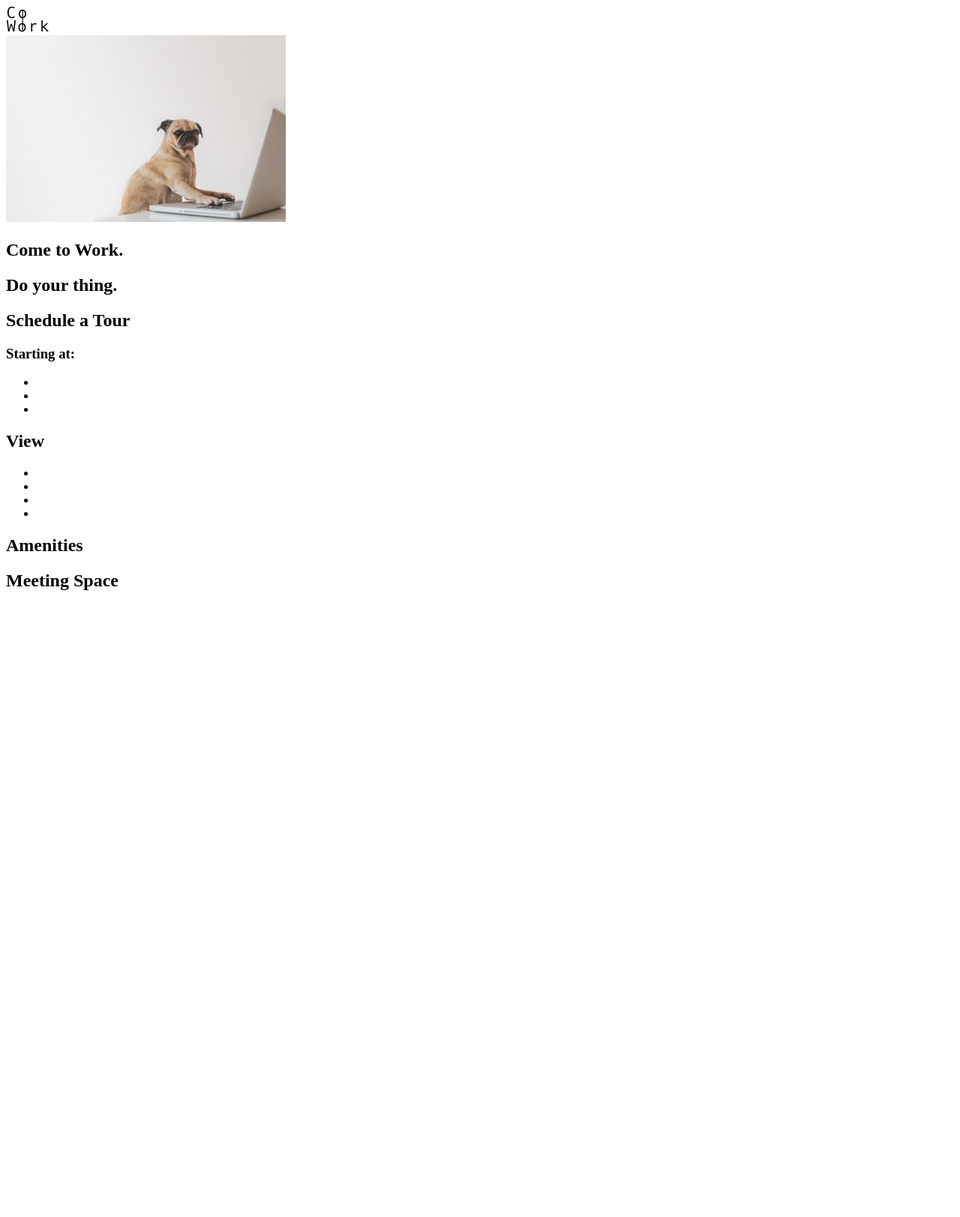
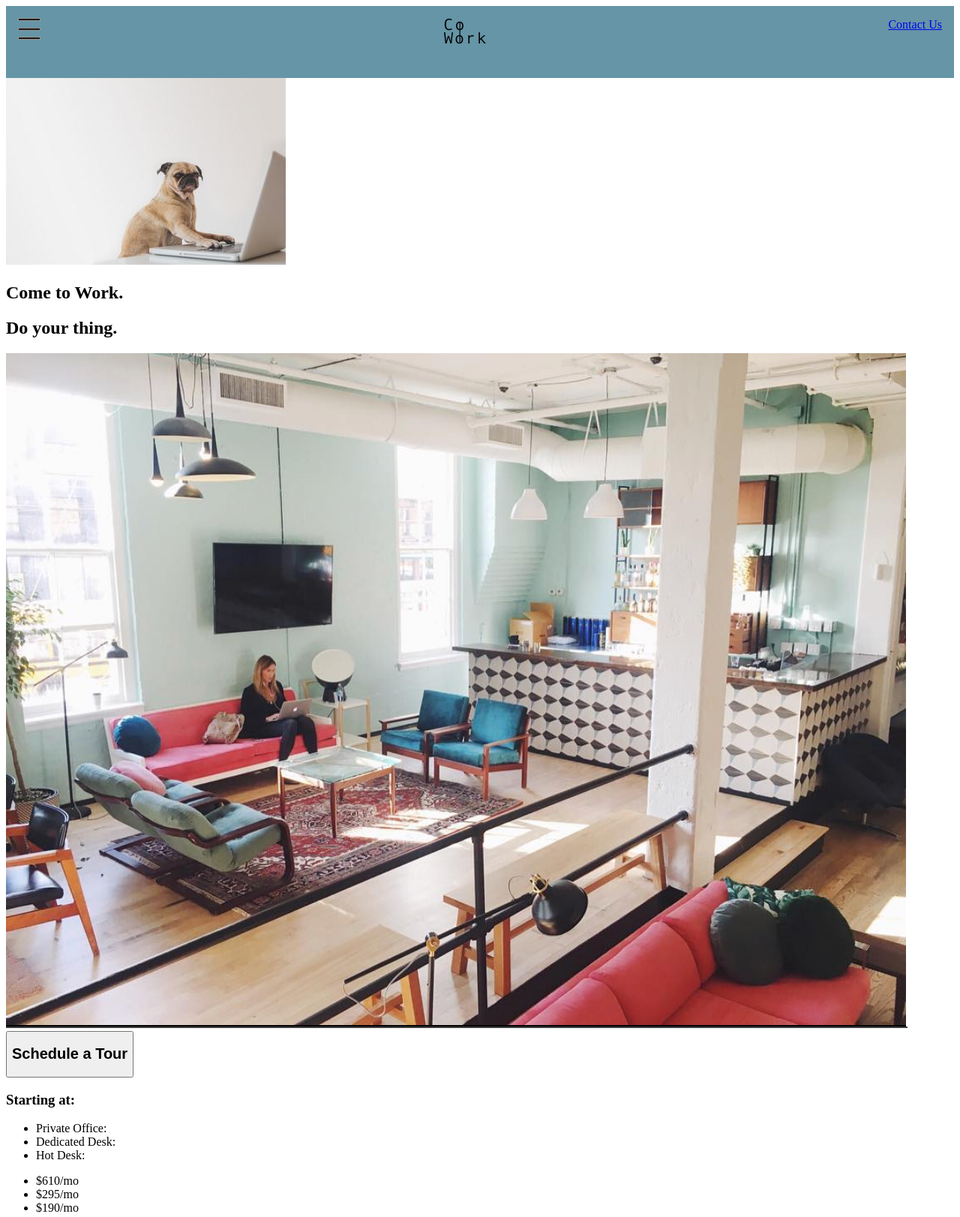
Before and after one commit to JSoifer/Co-working-startup, a website built with webpack: page src/index.html in a window 1280 px wide. Shown: the top 1623 px of the page at 75% size. Before the commit the page ends 808 px from the top, so only its background shows below. Built offline with nearby package versions, Linux system fonts and the light colour scheme.

Commit message:
add sass variables and style header layout - recommiting after not being in correct directory

```diff
--- a/src/index.html
+++ b/src/index.html
@@ -6,12 +6,14 @@
   </head>
   <body>
     <div class="header">
+      <div class="menu">
+        <img src="assets/images/hamburger.png" alt="menu">
+      </div>
       <div class="logo">
         <img src="assets/images/logo.png" alt="logo">
       </div>
-      <div class="menu">
-      </div>
       <div class="contact">
+        <a href="#">Contact Us</a>
       </div>
     </div>
     <div class="body-wrapper">
@@ -22,49 +24,76 @@
         <img class="image"
             src="assets/images/business-pug.jpg"
             alt="pug">
-
         <h2>Come to Work.</h2>
         <h2>Do your thing.</h2>
       </div>
+      <div class="div-bar">
+      </div>
       <div class="section section-2">
-
+        <img class="image" src="assets/images/client-photo.png" alt="bar area">
         <div class="button">
+          <button type="button" name="button">
           <h2>Schedule a Tour</h2>
+          </button>
         </div>
+      </div>
+      <div class="div-bar">
       </div>
       <div class="section section-3">
         <div class="text-container">
         <h3>Starting at:</h3>
         <ul>
-          <li></li>
-          <li></li>
-          <li></li>
+          <li>Private Office:</li>
+          <li>Dedicated Desk:</li>
+          <li>Hot Desk:</li>
+        </ul>
+        <ul>
+          <li>$610/mo</li>
+          <li>$295/mo</li>
+          <li>$190/mo</li>
         </ul>
       </div>
         <div class="button">
+          <button type="button" name="button">
           <h2>View</h2>
+          </button>
         </div>
       </div>
+      <div class="div-bar">
+      </div>
       <div class="section section-4">
+        <img class="image" src="assets/images/writing.jpg" alt="writing desk">
 
         <ul>
-          <li></li>
-          <li></li>
-          <li></li>
-          <li></li>
+          <li>High Speed Internet</li>
+          <li>Printing / Faxing</li>
+          <li>Coffee  Tea  Bar</li>
+          <li>Events and Activities</li>
         </ul>
         <div class="button">
+          <button type="button" name="button">
           <h2>Amenities</h2>
+          </button>
         </div>
       </div>
+      <div class="div-bar">
+      </div>
       <div class="section section-5">
+        <img class="image" src="assets/images/meeting.jpg" alt="meeting table">
 
         <div class="button">
+          <button type="button" name="button">
           <h2>Meeting Space</h2>
+          </button>
         </div>
+      </div>
+      <div class="div-bar">
       </div>
     </div>
     <div class="footer">
+      <button type="button" name="button">
+        <p>Back</p>
+      </button>
     </div>
 
 
--- a/src/scss/styles.scss
+++ b/src/scss/styles.scss
@@ -0,0 +1,14 @@
+//variables
+$blue: #6595A6;
+$pink: #C22828;
+$font-stack: Al-Bayan, sans-serif;
+
+//mixins
+.header {
+  display: flex;
+  justify-content: space-between;
+  align-content: center;
+  height: 8vh;
+  padding: 1rem;
+  background-color: $blue;
+}
```
